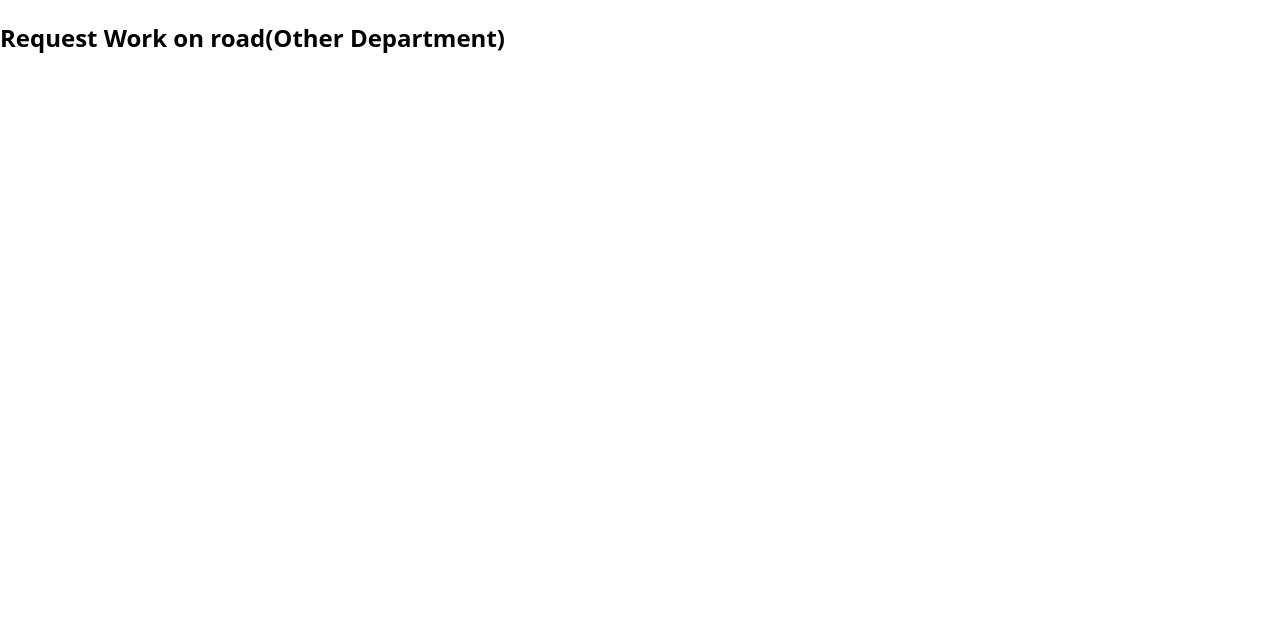
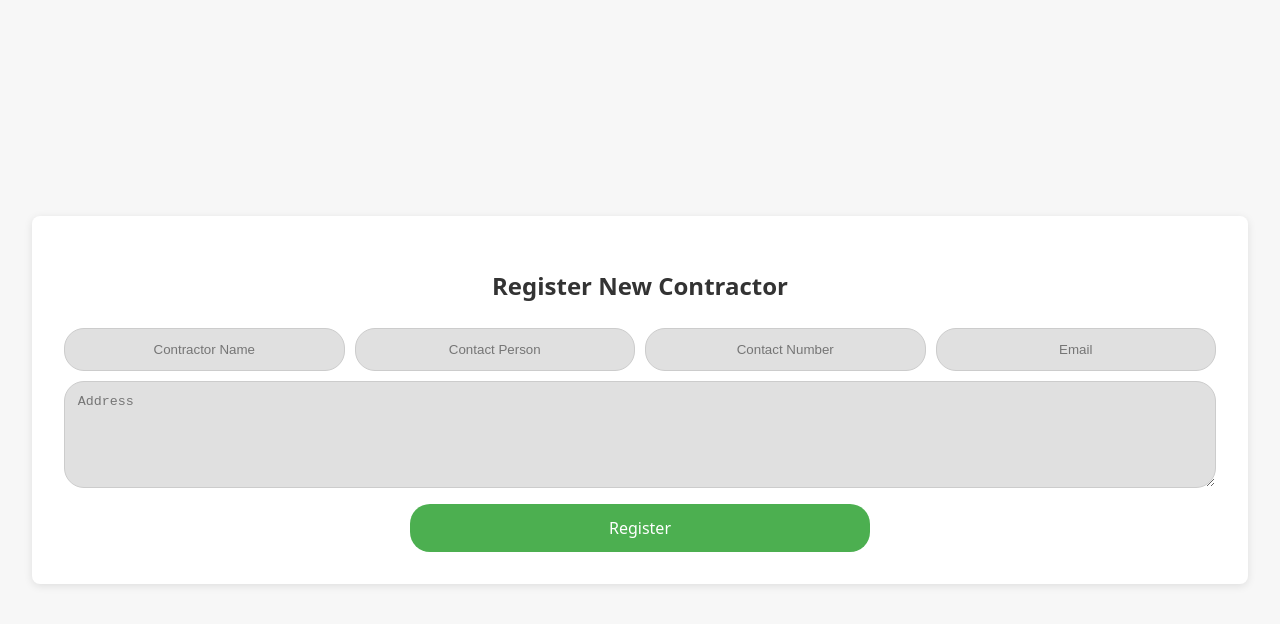
Before and after one commit to ADC-Mahendragarh-C4GT/Frontend, a React (Vite) app: page /NewContractor in a window 1280 px wide. Shown: the top 624 px of the page. Built offline with nearby package versions, Linux system fonts and the light colour scheme.

Commit message:
Add new contractor button complete

```diff
--- a/src/App.tsx
+++ b/src/App.tsx
@@ -13,6 +13,12 @@ import NewContractor from './components/JuniorEngineer/NewContractor';
 import UpdateRoad from './components/JuniorEngineer/UpdateRoad';
 import UpdateUser from './components/JuniorEngineer/UpdateUser';
 import UpdateContractor from './components/JuniorEngineer/UpdateContractor';
+import axios from 'axios';
+
+const token = localStorage.getItem("access_token");
+if (token) {
+  axios.defaults.headers.common['Authorization'] = `Bearer ${token}`;
+}
 
 function App() {
   return (
--- a/src/api/api.ts
+++ b/src/api/api.ts
@@ -127,6 +127,15 @@ export const getContractors = () => api.get<Contractor[]>("/api/contractors/", {
     Authorization: `Bearer ${token}`,
   }
 });
+
+export const createContractor = (data: Partial<Contractor>) => {
+  return api.post<Contractor>("/api/contractors/", data, {
+    headers: {
+      Authorization: `Bearer ${token}`,
+    },
+  });
+};
+
 export const getInfraWorks = () => api.get<InfraWork[]>("/api/infra-works/", {
   headers: {
     Authorization: `Bearer ${token}`,
--- a/src/components/JuniorEngineer/NewContractor.jsx
+++ b/src/components/JuniorEngineer/NewContractor.jsx
@@ -1,7 +1,172 @@
+import React, { useState } from "react";
+import { useNavigate } from "react-router-dom";
+import { createContractor } from "../../api/api";
 
 export default function NewContractor() {
+  const [formData, setFormData] = useState({
+    contractor_name: "",
+    contact_person: "",
+    contact_number: "",
+    email: "",
+    address: "",
+  });
+
+  const [loading, setLoading] = useState(false);
+  const [message, setMessage] = useState("");
+
+  const navigate = useNavigate();
+
+  const handleChange = (e) => {
+    const { name, value } = e.target;
+    setFormData({ ...formData, [name]: value });
+  };
+
+  const handleSubmit = async (e) => {
+    e.preventDefault();
+    setLoading(true);
+    setMessage("");
+
+    try {
+      await createContractor(formData);
+      setMessage("Contractor registered successfully!");
+      setFormData({
+        contractor_name: "",
+        contact_person: "",
+        contact_number: "",
+        email: "",
+        address: "",
+      });
+      setTimeout(() => navigate("/home/"), 1500);
+    } catch (err) {
+      console.error(err);
+      setMessage(err.response?.data?.message || "Failed to register contractor.");
+    } finally {
+      setLoading(false);
+    }
+  };
 
   return (
-    <h2 style={{ color: "#000000" }}>Request Work on road(Other Department)</h2>
+    <div style={styles.container}>
+      <div style={styles.card}>
+        <h2 style={styles.heading}>Register New Contractor</h2>
+
+        <form onSubmit={handleSubmit}>
+          <div
+            style={{
+              display: "flex",
+              flexWrap: "wrap",
+              gap: "10px",
+              justifyContent: "center",
+            }}
+          >
+            <input
+              name="contractor_name"
+              placeholder="Contractor Name"
+              value={formData.contractor_name}
+              onChange={handleChange}
+              style={styles.input}
+              required
+            />
+            <input
+              name="contact_person"
+              placeholder="Contact Person"
+              value={formData.contact_person}
+              onChange={handleChange}
+              style={styles.input}
+            />
+            <input
+              name="contact_number"
+              placeholder="Contact Number"
+              value={formData.contact_number}
+              onChange={handleChange}
+              style={styles.input}
+            />
+            <input
+              type="email"
+              name="email"
+              placeholder="Email"
+              value={formData.email}
+              onChange={handleChange}
+              style={styles.input}
+            />
+            <textarea
+              name="address"
+              placeholder="Address"
+              value={formData.address}
+              onChange={handleChange}
+              style={{ ...styles.input, minHeight: "80px", textAlign: "start" }}
+            />
+          </div>
+
+          <div style={{ display: "flex", justifyContent: "center" }}>
+            <button
+              type="submit"
+              disabled={loading}
+              style={{
+                marginTop: "1rem",
+                padding: "0.8rem 2rem",
+                borderRadius: "20px",
+                border: "none",
+                backgroundColor: "#4CAF50",
+                color: "#fff",
+                fontSize: "1rem",
+                cursor: "pointer",
+                width: "40%",
+              }}
+            >
+              {loading ? "Submitting..." : "Register"}
+            </button>
+          </div>
+
+          {message && (
+            <p
+              style={{
+                ...styles.message,
+                color: message.startsWith("") ? "red" : "green",
+              }}
+            >
+              {message}
+            </p>
+          )}
+        </form>
+      </div>
+    </div>
   );
 }
+
+const styles = {
+  container: {
+    display: "flex",
+    justifyContent: "center",
+    alignItems: "center",
+    minHeight: "100vh",
+    backgroundColor: "#f7f7f7",
+  },
+  card: {
+    backgroundColor: "#fff",
+    padding: "2rem",
+    borderRadius: "8px",
+    boxShadow: "0 2px 8px rgba(0,0,0,0.1)",
+    width: "90%",
+  },
+  heading: {
+    textAlign: "center",
+    marginBottom: "1.5rem",
+    color: "#333",
+  },
+  input: {
+    padding: "0.8rem",
+    borderRadius: "20px",
+    border: "1px solid #ccc",
+    backgroundColor: "#e0e0e0",
+    color: "#000",
+    textAlign: "center",
+    flex: "1 1 calc(20% - 10px)",
+    minWidth: "150px",
+  },
+  message: {
+    marginTop: "1rem",
+    textAlign: "center",
+    fontWeight: "500",
+  },
+};
--- a/src/components/JuniorEngineer/NewUser.jsx
+++ b/src/components/JuniorEngineer/NewUser.jsx
@@ -175,7 +175,7 @@ export default function NewUser() {
             <p
               style={{
                 ...styles.message,
-                color: message.startsWith("✅") ? "green" : "red",
+                color: message.startsWith("") ? "red" : "green",
               }}
             >
               {message}
--- a/src/components/Login.jsx
+++ b/src/components/Login.jsx
@@ -1,6 +1,7 @@
 import React, { useState, useEffect } from "react";
 import { login, fetchUserType } from "../api/api";
 import { useNavigate } from "react-router-dom";
+import axios from "axios";
 
 const Login = () => {
   const [email, setEmail] = useState("");
@@ -34,9 +35,12 @@ const Login = () => {
       localStorage.setItem("user_type", response.data.user_type);
       localStorage.setItem("userFirstName", response.data.userFirstName);
       localStorage.setItem("userLastName", response.data.userLastName);
+      axios.defaults.headers.common[
+      "Authorization"
+    ] = `Bearer ${response.data.access}`;
+
       setError("");
 
-      // Redirect to homepage
       navigate("/home");
     } catch (err) {
       console.error(err);
@@ -193,7 +197,8 @@ const Login = () => {
               OR
             </p>
             <p style={{ margin: "0.4em 0", fontSize: "16px" }}>
-              If you are from other department and want to request for work, then <a href="/OtherDepartmentForm">click here</a>
+              If you are from other department and want to request for work,
+              then <a href="/OtherDepartmentForm">click here</a>
             </p>
 
             {error && <p style={{ color: "red", marginTop: 10 }}>{error}</p>}
```
